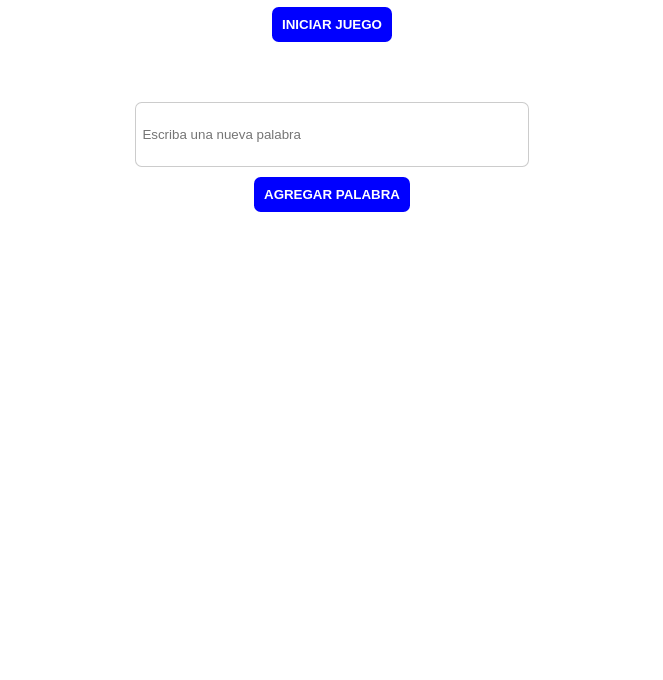
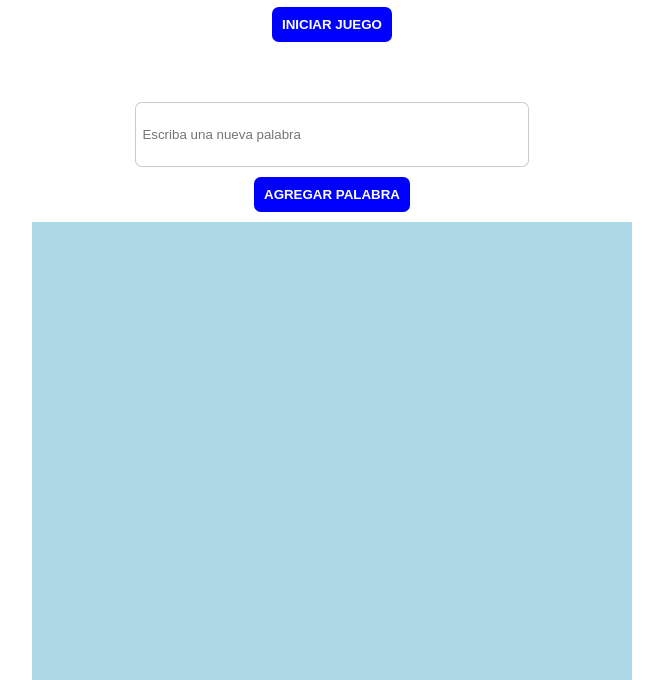
Before and after one commit to Bayron410/prueba-challenge-2, a plain HTML site: page index.html in a window 1280 px wide. Shown: the part 120-800 px from the top of the page, without its empty margins (308-971 px from the left). Drawn offline with Linux system fonts and the light colour scheme.

Commit message:
Prueba challenge 2 parte 1

```diff
--- a/ahorcado.js
+++ b/ahorcado.js
@@ -4,15 +4,18 @@ let palabraElegida;
 let botonIniciarJuego = document.querySelector("#iniciar-juego");
 let cadena = [];
 let puntos = 9;
+let tablero = document.querySelector("#ahorcado");
+let pincel = tablero.getContext("2d");
 
 botonIniciarJuego.addEventListener("click", () => {
     numeroAlAzar = Math.floor(Math.random()*listaDePalabras.length);
     palabraElegida = listaDePalabras[numeroAlAzar];
+    puntos = 9;
     cadena = [];
-    console.log(palabraElegida[0] + palabraElegida[palabraElegida.length-1]);
-    palabraElegida[0] = "A";
-    console.log(palabraElegida);
-
+    pincel.clearRect(0, 0, tablero.width, tablero.height);
+    pincel.lineWidth = 3;
+    pincel.strokeStyle = "black";
+    pincel.beginPath();
     for(let i = 0; i < palabraElegida.length; i++) {
         cadena.push("_");
     }
@@ -20,10 +23,18 @@ botonIniciarJuego.addEventListener("click", () => {
 });
 
 window.addEventListener("keydown", (element) => {
-    if(!(buscarLetra(element.key.toUpperCase()))) {
+    if(puntos <= 0) {
+        alert("Has perdido");
+    } else if(palabraElegida == cadena.join("")) {
+        alert("Has ganado");
+    } else if(!(buscarLetra(element.key.toUpperCase()))) {
         puntos -= 1;
+        dibujarMuneco(puntos);
+        if(puntos <= 0) {
+            alert("Has perdido");
+        }
     }
-    console.log(puntos);
+    console.log("Te quedan: " + puntos + " puntos.");
 });
 
 function buscarLetra(letra){
@@ -35,5 +46,8 @@ function buscarLetra(letra){
         }
     }
     console.log(cadena.join(" "));
+    if(palabraElegida == cadena.join("")) {
+        alert("Has ganado");
+    }
     return bandera;
 };
--- a/canvas.js
+++ b/canvas.js
@@ -0,0 +1,40 @@
+function dibujarMuneco(puntoActual) {
+    console.log(puntoActual);
+    if(puntoActual == 8) {
+        pincel.moveTo(100, 500);
+        pincel.lineTo(100, 200);
+        pincel.stroke();
+    } else if (puntoActual == 7) {
+        pincel.moveTo(100, 200);
+        pincel.lineTo(280, 200);
+        pincel.stroke();
+    } else if (puntoActual == 6) {
+        pincel.moveTo(280, 200);
+        pincel.lineTo(280, 250);
+        pincel.stroke();
+    } else if (puntoActual == 5) {
+        pincel.beginPath();
+        pincel.arc(280, 270, 20, 0, 2 * Math.PI);
+        pincel.stroke();
+    } else if (puntoActual == 4) {
+        pincel.moveTo(280, 290);
+        pincel.lineTo(280, 390);
+        pincel.stroke();
+    } else if (puntoActual == 3) {
+        pincel.moveTo(280, 390);
+        pincel.lineTo(250, 420);
+        pincel.stroke();
+    } else if (puntoActual == 2) {
+        pincel.moveTo(280, 390);
+        pincel.lineTo(310, 420);
+        pincel.stroke();
+    } else if (puntoActual == 1) {
+        pincel.moveTo(280, 310);
+        pincel.lineTo(310, 340);
+        pincel.stroke();
+    } else if (puntoActual == 0) {
+        pincel.moveTo(280, 310);
+        pincel.lineTo(250, 340);
+        pincel.stroke();
+    }
+}
--- a/index.html
+++ b/index.html
@@ -17,7 +17,7 @@
       <button class="btn" id="nueva-palabra">AGREGAR PALABRA</button>
     </div>
     <div style="text-align:center;">
-      <canvas id="ahorcado" height="800px" width="1200px"></canvas>
+      <canvas id="ahorcado" height="600px" width="600px"></canvas>
     </div>
     <script type="text/javascript" src="canvas.js"></script>
     <script type="text/javascript" src="ahorcado.js"></script>
--- a/style.css
+++ b/style.css
@@ -4,6 +4,10 @@
   width: 30vw;
   margin: auto;
 
+}
+
+#ahorcado {
+  background-color: lightblue;
 }
 
 .btn {
```
